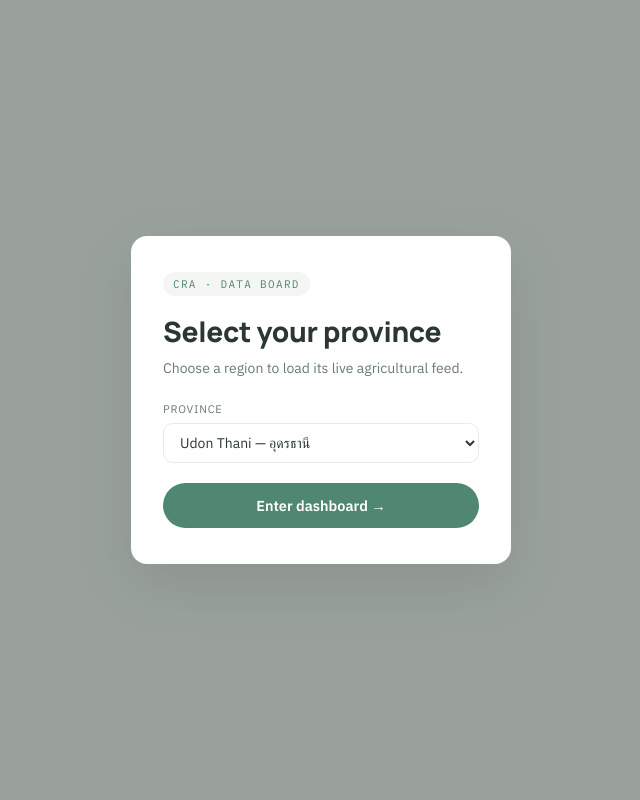
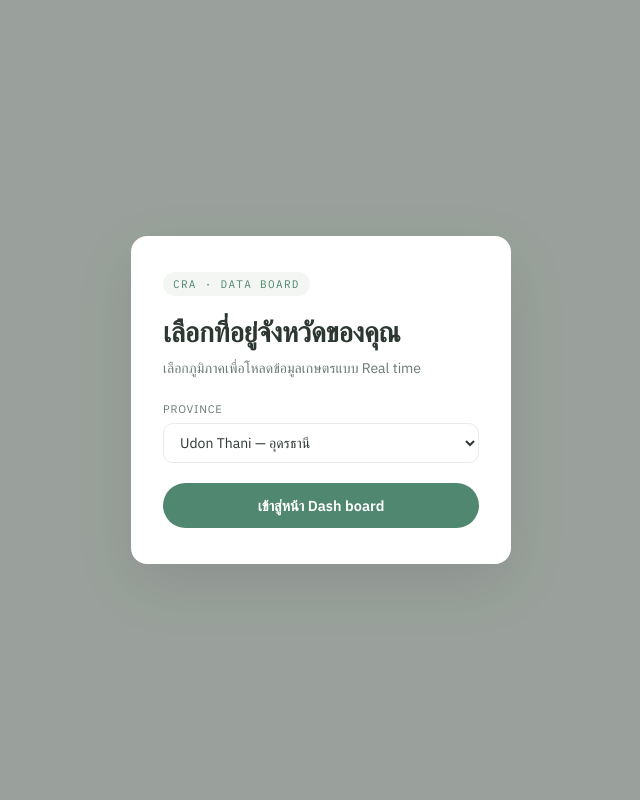
Before and after one commit to kittidae/CRA, a FastAPI app: page / in a window 1280 px wide. Shown: the whole page, without its empty margins (319-959 px from the left). Run offline with FastAPI, Linux system fonts and the light colour scheme.

Commit message:
new patch

```diff
--- a/static/app.js
+++ b/static/app.js
@@ -19,7 +19,15 @@ function start() {
   document.getElementById("dashboard").classList.remove("hidden");
 
   document.getElementById("provName").innerText = province;
-  document.getElementById("provName2").innerText = province;
+
+  if (document.getElementById("provName2")) {
+    document.getElementById("provName2").innerText = province;
+  }
+
+  // =========================================================
+  // เรียกใช้ฟังก์ชันเปลี่ยนชื่อเขื่อนตามจังหวัดที่เลือกตรงนี้ครับ
+  // =========================================================
+  updateDamName(province);
 
   if (!priceChart) {
     initCharts();
@@ -264,3 +272,56 @@ function avg(arr) {
 function clamp(n, min, max) {
   return Math.min(max, Math.max(min, n));
 }
+
+// =========================================================
+// ฟังก์ชันอัปเดตชื่อเขื่อนตามจังหวัดที่เลือก
+// =========================================================
+function updateDamName(provinceValue) {
+  const damNameElement = document.getElementById('damName');
+  if (!damNameElement) return;
+
+  // คู่อันดับ จังหวัด -> เขื่อนประจำจังหวัด
+  let damName = "เขื่อนเอนกประสงค์ประจำจังหวัด"; // ค่าเริ่มต้นถ้าไม่ตรงกับเงื่อนไขใดๆ
+
+  switch (provinceValue) {
+    case "Khon Kaen":
+      damName = "เขื่อนอุบลรัตน์";
+      break;
+    case "Udon Thani":
+      damName = "เขื่อนห้วยหลวง";
+      break;
+    case "Kalasin":
+      damName = "เขื่อนลำปาว";
+      break;
+    case "Maha Sarakham":
+      damName = "อ่างเก็บน้ำแก่งเลิงจาน";
+      break;
+    case "Roi Et":
+      damName = "อ่างเก็บน้ำธวัชชัย";
+      break;
+    case "Nakhon Ratchasima":
+      damName = "เขื่อนลำตะคอง";
+      break;
+    case "Buriram":
+      damName = "อ่างเก็บน้ำห้วยจรเข้มาก";
+      break;
+    case "Surin":
+      damName = "อ่างเก็บน้ำห้วยเสนง";
+      break;
+    case "Chiang Mai":
+      damName = "เขื่อนแม่งัดสมบูรณ์ชล";
+      break;
+    case "Bangkok":
+      damName = "ระดับน้ำเจ้าพระยา (สถานีสูบน้ำหลัก)";
+      break;
+    case "Chonburi":
+      damName = "เขื่อนบางพระ";
+      break;
+    case "Phuket":
+      damName = "อ่างเก็บน้ำบางวาด";
+      break;
+  }
+
+  // เปลี่ยนข้อความบนหน้าจอ
+  damNameElement.innerText = damName;
+}
--- a/templates/index.html
+++ b/templates/index.html
@@ -18,8 +18,8 @@
 <div id="modal" class="modal">
   <div class="modal-box">
     <span class="modal-eyebrow">CRA &middot; Data Board</span>
-    <h2>Select your province</h2>
-    <p class="modal-sub">Choose a region to load its live agricultural feed.</p>
+    <h2>เลือกที่อยู่จังหวัดของคุณ</h2>
+    <p class="modal-sub">เลือกภูมิภาคเพื่อโหลดข้อมูลเกษตรแบบ Real time</p>
 
     <label class="field-label" for="province">Province</label>
     <select id="province">
@@ -27,9 +27,17 @@
       <option value="Chiang Mai">Chiang Mai — เชียงใหม่</option>
       <option value="Bangkok">Bangkok — กรุงเทพมหานคร</option>
       <option value="Khon Kaen">Khon Kaen — ขอนแก่น</option>
+      <option value="Kalasin">Kalasin — กาฬสินธุ์</option>
+      <option value="Maha Sarakham">Maha Sarakham — มหาสารคาม</option>
+      <option value="Roi Et">Roi Et — ร้อยเอ็ด</option>
+      <option value="Nakhon Ratchasima">Nakhon Ratchasima — นครราชสีมา</option>
+      <option value="Buriram">Buriram — บุรีรัมย์</option>
+      <option value="Surin">Surin — สุรินทร์</option>
+      <option value="Chonburi">Chonburi — ชลบุรี</option>
+      <option value="Phuket">Phuket — ภูเก็ต</option>
     </select>
 
-    <button id="enterBtn" onclick="start()">Enter dashboard →</button>
+    <button id="enterBtn" onclick="start()">เข้าสู่หน้า Dash board</button>
   </div>
 </div>
 
```
